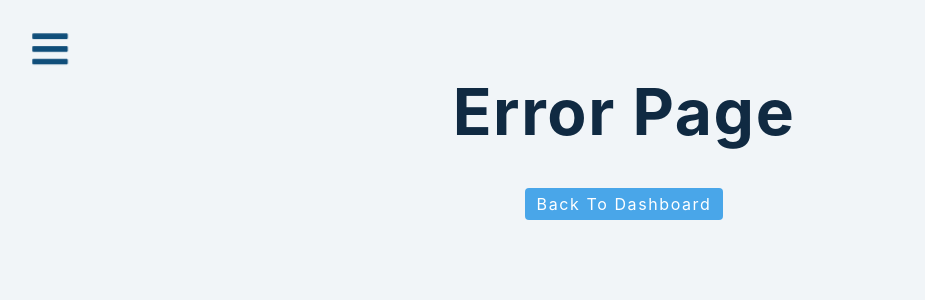
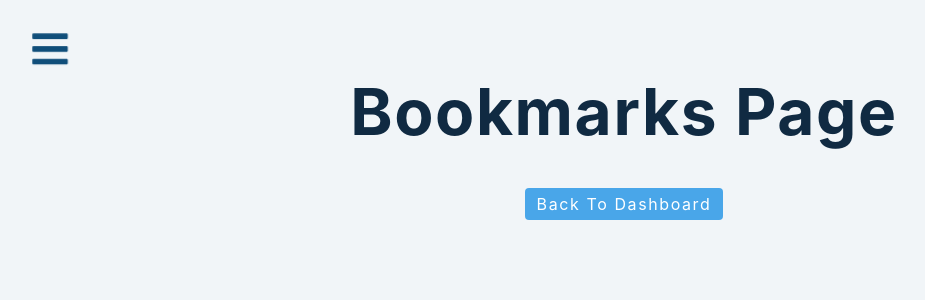
Before and after one commit to iMoment/dashboard, a React (Create React App) app: page /bookmarks in a window 1280 px wide. Shown: the top 300 px of the page, without its empty margins (16-941 px from the left). Built offline with nearby package versions, Linux system fonts and the light colour scheme.

Commit message:
Create Bookmarks component stub, linked to sidebar

```diff
--- a/src/App.js
+++ b/src/App.js
@@ -8,6 +8,7 @@ import { BrowserRouter as Router, Route, Switch } from 'react-router-dom'
 
 // Pages for Router
 import Home from './Home'
+import Bookmarks from './Bookmarks'
 import ApplicantFullDetail from './ApplicantFullDetail'
 import Error from './Error'
 
@@ -26,6 +27,10 @@ function App() {
 
         <Route path='/applicant/:id' children={<ApplicantFullDetail />}></Route>
 
+        <Route path='/bookmarks'>
+          <Bookmarks />
+        </Route>
+
         <Route path='*'>
           <Error />
         </Route>
--- /dev/null
+++ b/src/Bookmarks.js
@@ -0,0 +1,15 @@
+import React from 'react'
+import { Link } from 'react-router-dom'
+
+const Bookmarks = () => {
+  return (
+    <div className='container'>
+      <h1>Bookmarks Page</h1>
+      <Link to='/' className='btn'>
+        Back to Dashboard
+      </Link>
+    </div>
+  )
+}
+
+export default Bookmarks
```
